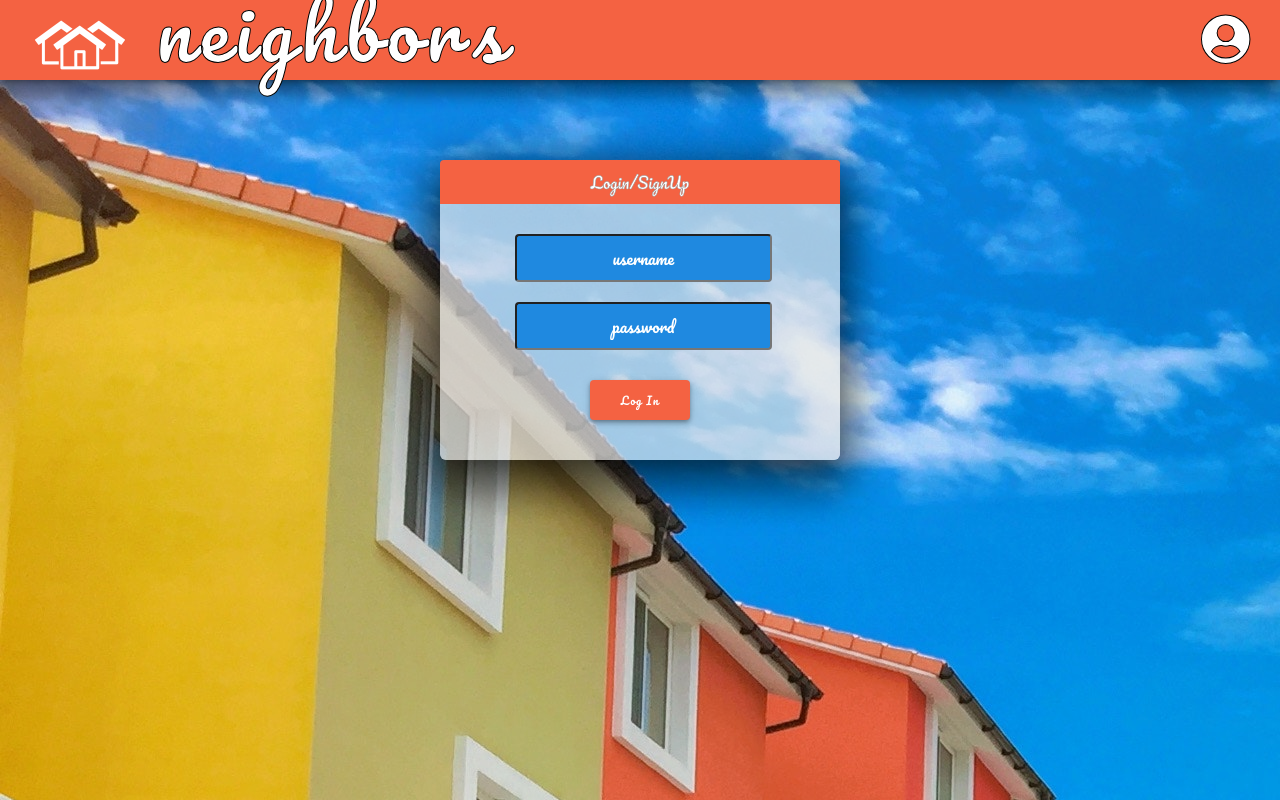
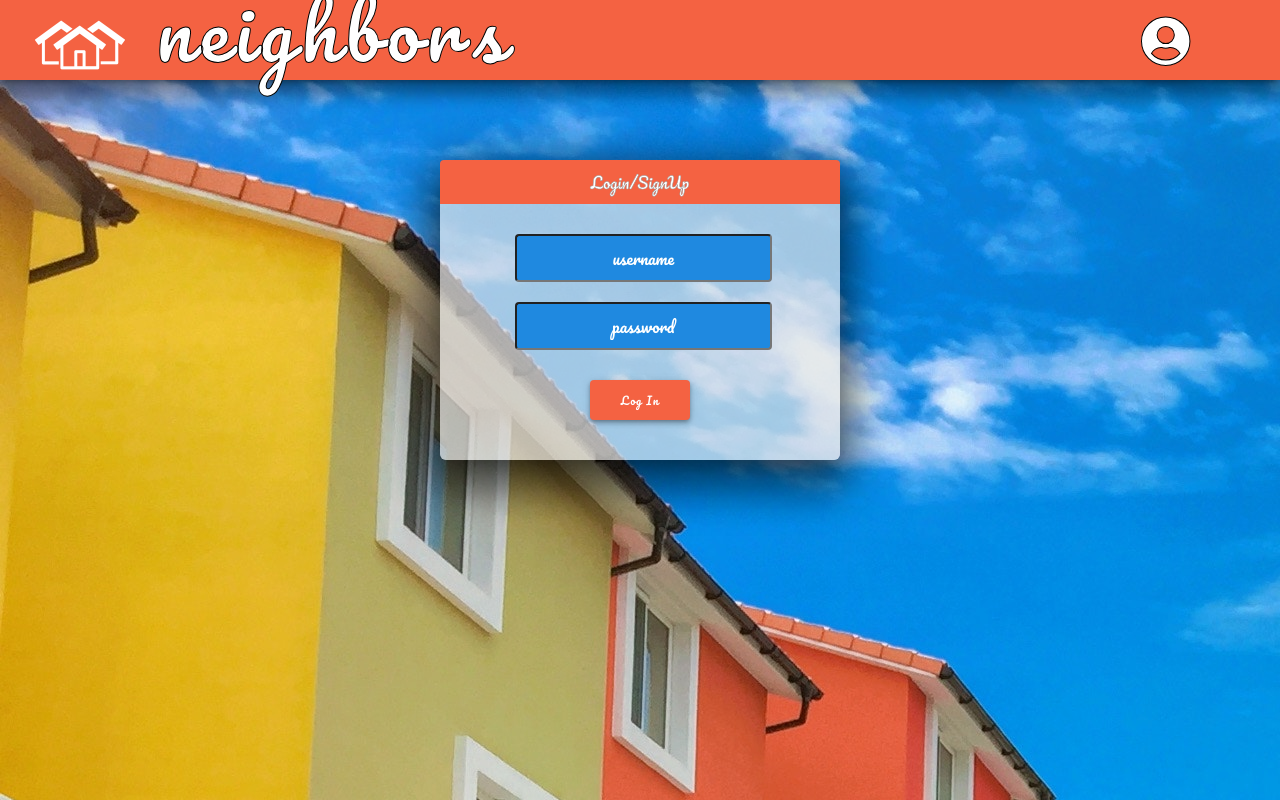
Before and after one commit to shughes1992/neighbors, a React app in the folder client/: page / in a window 1280 px wide. Built offline with nearby package versions, Linux system fonts and the light colour scheme; no server answers; what google-maps-react would draw is missing.

Commit message:
added avatar component

```diff
--- /dev/null
+++ b/client/src/Components/Avatar/Avatar.css
@@ -0,0 +1,14 @@
+.NavImage {
+  margin-right: 90px;
+  -webkit-text-stroke-width: 1px;
+  -webkit-text-stroke-color: black;
+}
+
+.ChatImage {
+
+}
+
+.Username {
+  margin-top: 2px;
+  font-size: .8em;
+}
--- /dev/null
+++ b/client/src/Components/Avatar/Avatar.js
@@ -0,0 +1,16 @@
+import React from 'react';
+import classes from './Avatar.css'
+const avatar = (props) => {
+  let contextClass = classes.NavImage;
+  if (props.context === 'chat') {
+    contextClass = classes.ChatImage;
+  }
+  return (
+    <div className={contextClass}>
+      <i className="fas fa-user-circle"></i>
+      <div className={classes.Username}>{props.username}</div>
+    </div>
+  )
+}
+
+export default avatar;
--- a/client/src/Containers/ChatRoom/ChatBox/ChatBox.js
+++ b/client/src/Containers/ChatRoom/ChatBox/ChatBox.js
@@ -3,6 +3,7 @@ import moment from 'moment';
 import classes from './ChatBox.css';
 import Button from '../../../Components/UI/Button/Button';
 import api from '../../../utils/apiRequests';
+import Avatar from '../../../Components/Avatar/Avatar';
 import WindowHeader from '../../../Components/UI/WindowHeader/WindowHeader';
 class ChatBox extends Component {
   state = {
@@ -56,10 +57,8 @@ class ChatBox extends Component {
       messages = this.state.chatHistory.map(message => {
         return (
           <div className={classes.Message}>
-            <div className={classes.Username}>
-              {message.user}:
-              <span className={classes.MessageText}>{message.text}</span>
-            </div>
+            <Avatar context="chat" username={message.user}/>
+            <span className={classes.MessageText}>{message.text}</span>
             <div className={classes.TimeStamp}>({message.date})</div>
           </div>
 
--- a/client/src/components/Navigation/Navigation.js
+++ b/client/src/components/Navigation/Navigation.js
@@ -1,14 +1,14 @@
 import React from 'react';
 import classes from './navigation.css';
 import image from './logo.png'
+import Avatar from '../Avatar/Avatar'
 const Navbar = (props) => {
 
   return (
     <div className={classes.NavBar}>
       <h1 className={classes.Title}><img src={image} height="100px" /> neighbors</h1>
       <div className={classes.Profile}>
-        <i className={"fas fa-user-circle " + classes.ProfileImage }></i>
-        <div className={classes.ProfileName}>{props.username}</div>
+        <Avatar context='navbar' username={props.username}/>
       </div>
     </div>
   )
--- a/client/src/components/Navigation/navigation.css
+++ b/client/src/components/Navigation/navigation.css
@@ -22,18 +22,3 @@
   -webkit-text-stroke-color: black;
   /* align-self: flex-end; */
 }
-
-.Profile {
-  display: flex;
-  flex-flow: column;
-  align-items: center;
-  margin-right: 30px;
-}
-.ProfileImage {
-  -webkit-text-stroke-width: 1px;
-  -webkit-text-stroke-color: black;
-}
-.ProfileName {
-  margin-top: 2px;
-  font-size: .3em;
-}
```
Also changed, not shown: 1 other file (tests, documents, lock files or other folders).
